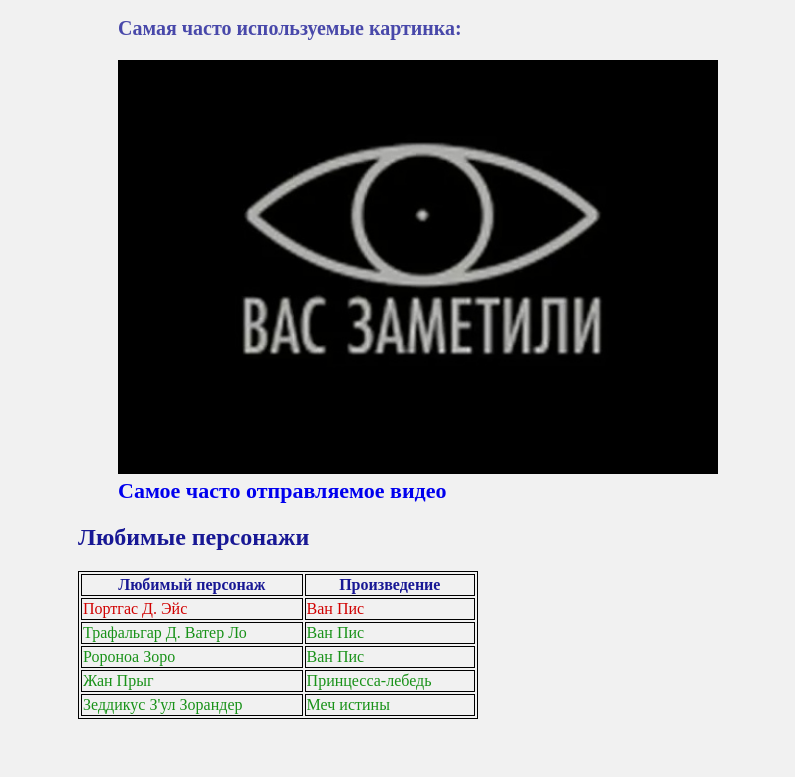
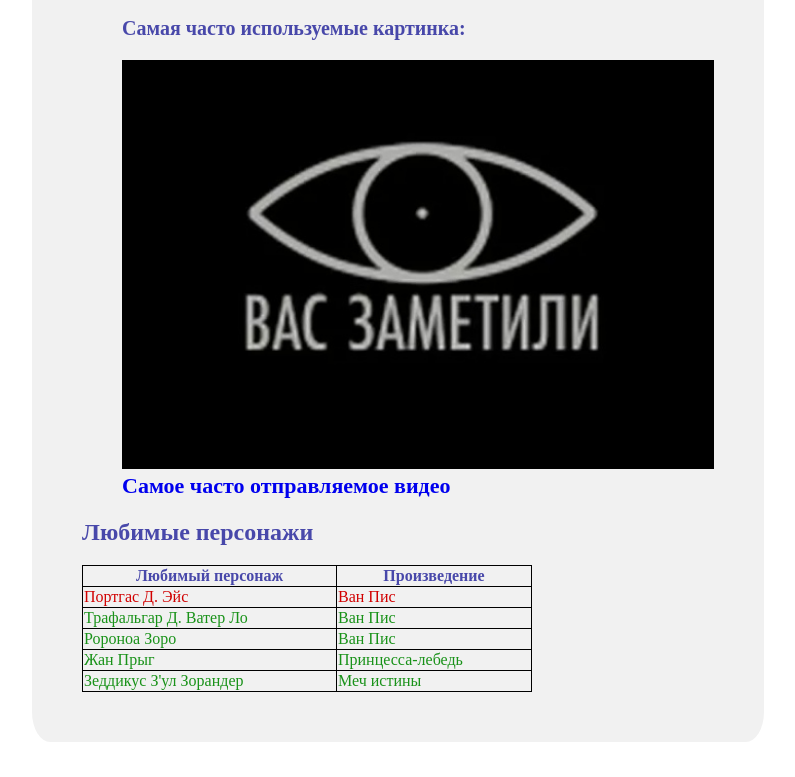
Before and after one commit to nadubinina/nadubinina.github.io, a plain HTML site: page HTML/index.html in a window 1280 px wide. Shown: the part 459-1236 px from the top of the page, without its empty margins (242-1037 px from the left). After the commit the page ends 1209 px from the top, so only its background shows below. Drawn offline with Linux system fonts and the light colour scheme.

Commit message:
refactor by comments [#2082]

```diff
--- a/CSS/index.css
+++ b/CSS/index.css
@@ -1,5 +1,5 @@
-.body {
-    width:50%;
+.page-container{
+    width: 50%;
 
     margin-left: auto;
     margin-right: auto;
@@ -11,20 +11,18 @@
     color:rgba(0, 0, 139, 0.7);
 }
 
-.main-info-title, .another-info-title, .main-title, .favorite-characters {
-    size: 22px;
-    color:rgba(0, 0, 139, 0.9);
-}
-
-.main-info-list, .another-info-list {
+.main-info-list,
+.another-info-list {
     list-style-type: none;
 }
 
 .hobby-list {
-    list-style-image: url(../img/list-img.png);
+    list-style-image: url('../img/list-img.png');
 }
 
-.main-info-item, .another-info-item, .favorite-image-title {
+.main-info-item,
+.another-info-item,
+.favorite-image-title {
     font-size: 20px;
 }
 
@@ -33,7 +31,7 @@
 }
 
 .favorite-image-item {
-     width: 100%;
+    width: 100%;
     height: auto;
 }
 
@@ -43,11 +41,16 @@
 }
 
 .favorite-characters-table{
-    width: 400px;
+    width: 450px;
     border: 1px solid black;
+    border-collapse: collapse;
 }
 
-.favorite-characters-table-title, .dead-character-name, .dead-character-world, .living-character-name, .living-character-world {
+.favorite-characters-table-title,
+.dead-character-name,
+.dead-character-world,
+.living-character-name,
+.living-character-world {
     border: 1px solid black;
  }
 
--- a/HTML/index.html
+++ b/HTML/index.html
@@ -7,6 +7,7 @@
     <link rel="stylesheet" href="../CSS/index.css">
 </head>
 <body class="body">
+    <div class="page-container">
         <h1 class="main-title">Страничка обо мне</h1>
         <section class="main-info">
             <h2 class="main-info-title">Основные данные </h2>
@@ -64,6 +65,7 @@
                         <td class="living-character-name">Зеддикус З'ул Зорандер</td>
                         <td class="living-character-world">Меч истины</td>
                     </tr>
+                </div>
             </tbody>
         </table>
     </section>
```
Lines whose indentation alone changed are shown as unchanged.
